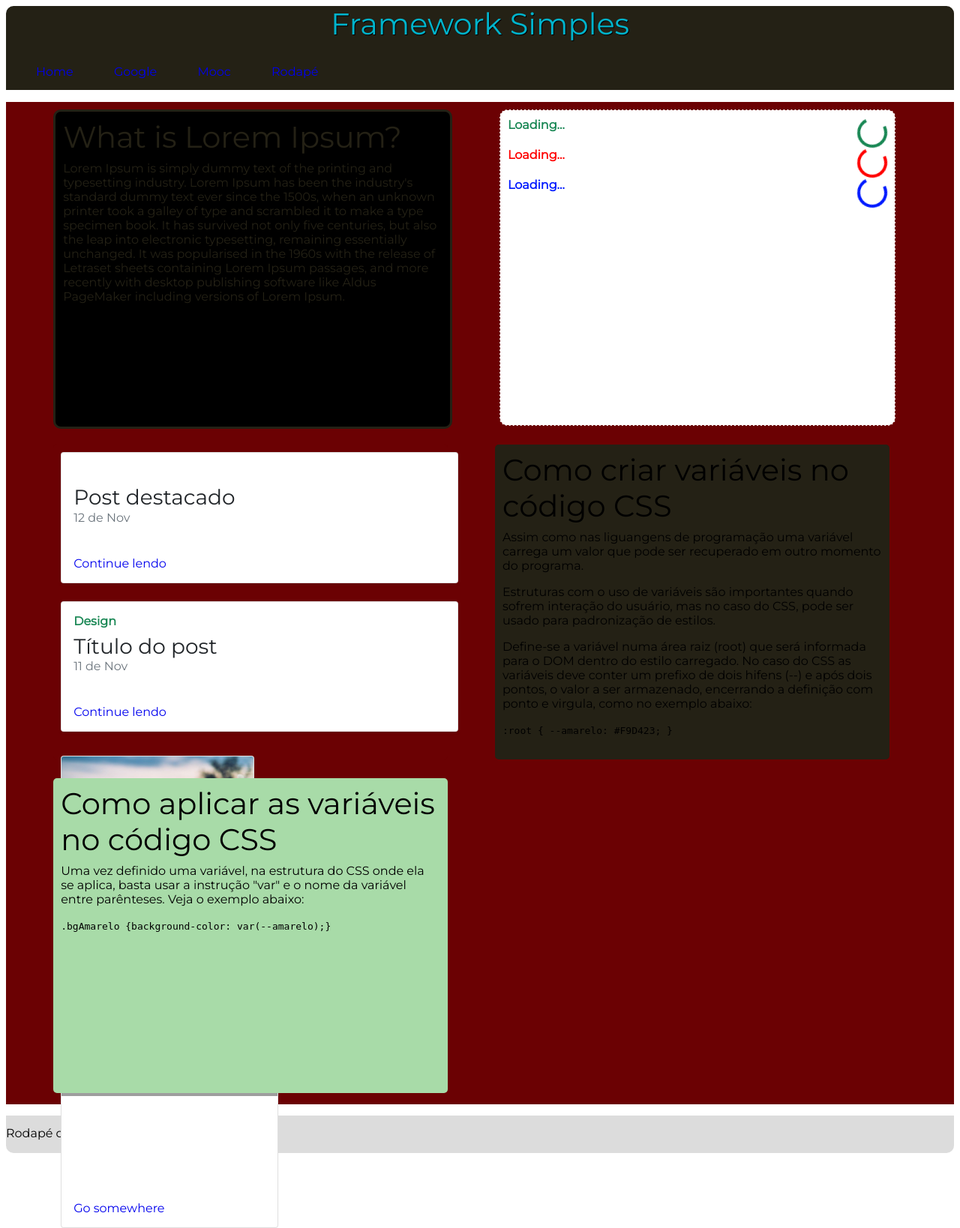
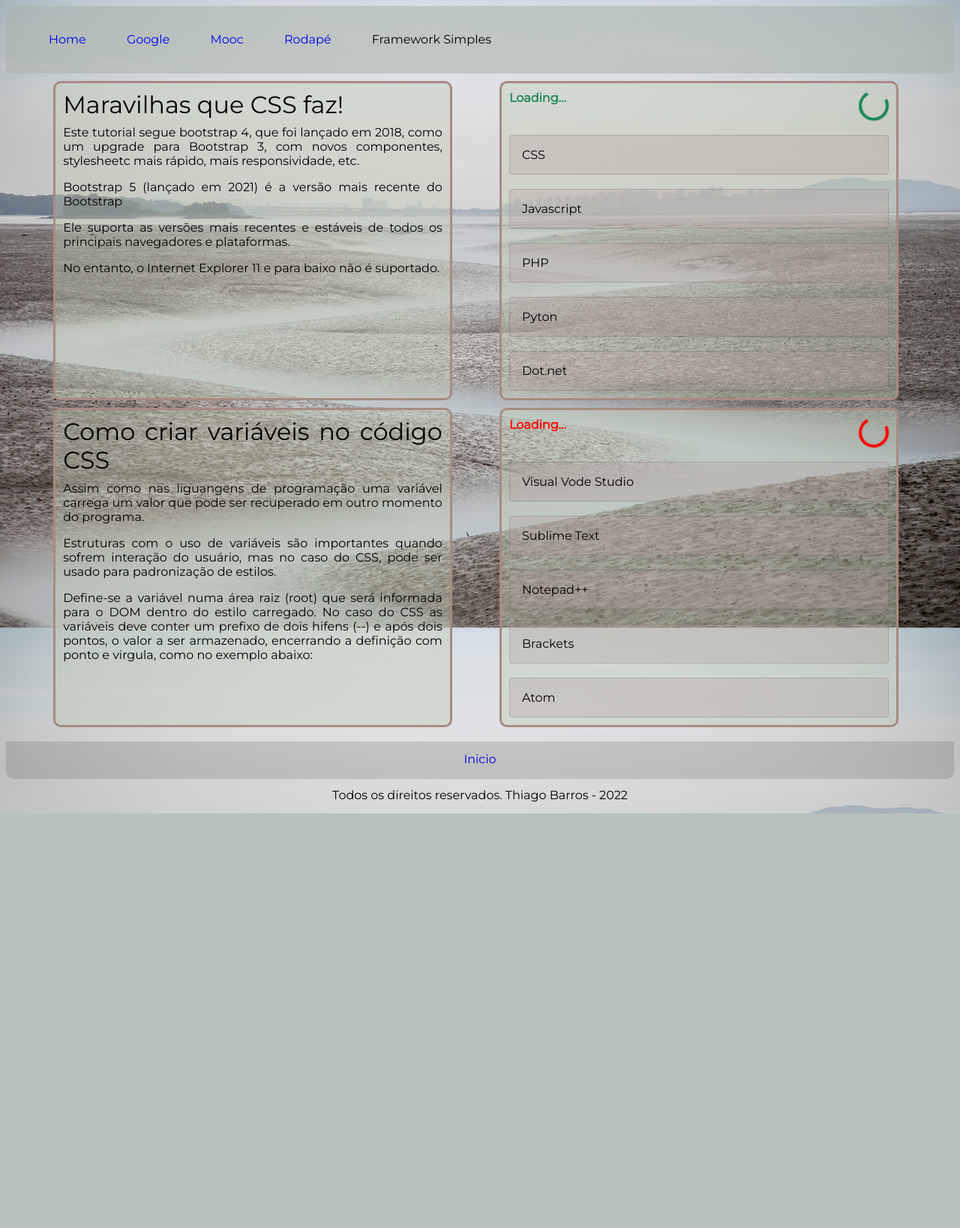
Before and after one commit to tbgbarros/meu_css, a PHP site: page /index2.html in a window 1280 px wide. Shown: the whole page at 75% size. After the commit the page ends 1085 px from the top, so only its background shows below. Run offline with PHP 8.4, Linux system fonts and the light colour scheme; grey boxes are pictures that could not be loaded.

Commit message:
exercicio pronto para entrega

```diff
--- a/css/stile2.css
+++ b/css/stile2.css
@@ -5,16 +5,23 @@
 */
 
 
-:root {
-   --amarelo: #242115;  /* F9D423 EDDE45*/
-   --vermelho: #6B0103; /* ff0000 6B0103 A30006 F03C02 */
-   --verde: #A8DBA8;    /* 00ff00 CFF09E A8DBA8 3B8686 */
-   --azul: #00B4CC;     /* 0000ff 00DFFC 00B4CC 00B4CC */
-   --branco: #ffffff;
+body {
+	font-family: 'Montserrat', sans-serif;
+  height: 100%;
+
 }
 
-html {
-	font-family: 'Montserrat', sans-serif;
+  .parallax {
+        background-image: url("./img/fundo.jpg");
+        height: 100%;
+        background-attachment: fixed;
+        background-position: center;
+        background-repeat: no-repeat;
+        background-size: cover;
+  }
+
+.titleReader {
+  font-weight: bold;
 }
 
 h6, .h6, h5, .h5, h4, .h4, h3, .h3, h2, .h2, h1, .h1 {
@@ -22,6 +29,44 @@ h6, .h6, h5, .h5, h4, .h4, h3, .h3, h2, .h2, h1, .h1 {
   margin-bottom: 0.5rem;
   font-weight: 500;
   line-height: 1.2;
+}
+
+.h1-2 {
+  margin-top: 0.5rem;
+}
+
+div {
+  text-align: justify;
+  text-justify: inter-word;
+}
+
+nav {
+  align-items: center;
+  display: flex;
+  flex-wrap: wrap;
+  padding-left: 0;
+  margin-bottom: 0;
+  list-style: none;
+}
+
+.container,
+.container-fluid,
+.container-xxl,
+.container-xl,
+.container-lg,
+.container-md,
+.container-sm {
+  --bs-gutter-x: 1.5rem;
+  --bs-gutter-y: 0;
+  width: 100%;
+  padding-right: calc(var(--bs-gutter-x) * 0.5);
+  padding-left: calc(var(--bs-gutter-x) * 0.5);
+  margin-right: auto;
+  margin-left: auto;
+}
+
+title{
+  color: #000000;
 }
 
 h1, .h1 {
@@ -92,6 +137,7 @@ header {
 	border-top-right-radius: 10px;
 	border-top-left-radius: 10px;
 	height: 11 0px;
+  padding: 5px;
 }
 
 footer {
@@ -115,24 +161,53 @@ header h1, footer h1 {
 article {
 	margin-top: 10px;
 	width: 40%;
-	border: 1px dashed var(--vermelho);
+	border: 2px dashed var(--vermelho);
 	height: 400px;
 	margin-left: 5%;
 	position: relative;
 	float: left;
 }
 
+.display-1 {
+  font-size: 6rem;
+  font-weight: 300;
+  line-height: 1.2;
+}
+
+.display-2 {
+  font-size: 5.5rem;
+  font-weight: 300;
+  line-height: 1.2;
+}
+
+.display-3 {
+  font-size: 4.5rem;
+  font-weight: 300;
+  line-height: 1.2;
+}
+
+.display-4 {
+  font-size: 3.5rem;
+  font-weight: 300;
+  line-height: 1.2;
+}
+
 a {
     text-decoration: none;
 }
 
-.bgBranco	{background-color: var(--branco);}
-.bgAmarelo  {background-color: var(--amarelo);}
-.bgAzul     {background-color: var(--azul);}
-.bgVermelho {background-color: var(--vermelho);}
-.bgVerde    {background-color: var(--verde);}
-.bgPreto	{background-color: #000000;}
-.bgFalha    {background-image: url(../img/falha.jpg);}
+
+.textCenter {
+  text-align: center;
+}
+
+.textRight {
+  text-align: right;
+}
+
+.textLeft {
+  text-align: left;
+}
 
 .mt-05 		{margin-top: 5px;}
 .mt-10 		{margin-top: 10px;}
@@ -146,12 +221,7 @@ a {
 .pd-10 		{padding: 10px;}
 .pd-15 		{padding: 15px;}
 
-.txtBranco   {color: #ffffff;}
-.txtAmarelo  {color: var(--amarelo);}
-.txtAzul     {color: var(--azul);}
-.txtVermelho {color: var(--vermelho);}
-.txtVerde    {color: var(--verde);}
-.txtPreto	 {color: #000000;}
+
 
 .borda-0   {border: none;}
 .borda-1   {border: solid 1px;}
@@ -161,12 +231,18 @@ a {
 .borda-r5  {border-radius: 5px;}
 .borda-r10 {border-radius: 10px;}
 
-.bordaBranco   {border-color: var(--branco);}
-.bordaAmarelo  {border-color: var(--amarelo);}
-.bordaAzul     {border-color: var(--azul);}
-.bordaVermelho {border-color: var(--vermelho);}
-.bordaVerde    {border-color: var(--verde);}
+.bordaBranco   {border-color: #ffffff;}
+.bordaAmarelo  {border-color: #ffe600;;}
+.bordaAzul     {border-color: #1100ff;;}
+.bordaVermelho {border-color: #ff0000;;}
+.bordaVerde    {border-color: #00ff00;}
 .bordaPreto	   {border-color: #000000;}
+.bordaCustom	   {border-color: #a78b82;}
+
+
+.color1 {background-color: #aab3ab8f;}
+.color2 {background-color: #c4cbb76e;}  /* green with opacity */
+.color3 {background-color: rgba(127, 127, 160, 0.3);}  /* blue with opacity */
 
 @-webkit-keyframes spinner-border {
     to {
@@ -189,6 +265,7 @@ a {
   -webkit-animation: 0.75s linear infinite spinner-border;
   animation: 0.75s linear infinite spinner-border;
 }
+
 
 .text-success {
     color: #198754 !important;
@@ -252,7 +329,7 @@ a {
     flex-direction: column;
     min-width: 0;
     word-wrap: break-word;
-    background-color: #fff;
+    background-color: rgba(180, 156, 156, 0.295);
     background-clip: border-box;
     border: 1px solid rgba(0, 0, 0, 0.125);
     border-radius: 0.25rem;
@@ -275,6 +352,11 @@ a {
   padding: 1rem 1rem;
 }
 
+.card-color {
+  flex: 1 1 auto;
+  padding: 1rem 1rem;
+}
+
 .card-title {
   margin-bottom: 0.5rem;
 }
@@ -285,358 +367,6 @@ a {
 }
 .card-text:last-child {
   margin-bottom: 0;
-}
-
-
-/* comandos flex */
-
-.flex-md-fill {
-    flex: 1 1 auto !important;
-  }
-
-  .flex-md-row {
-    flex-direction: row !important;
-  }
-
-  .flex-md-column {
-    flex-direction: column !important;
-  }
-
-  .flex-md-row-reverse {
-    flex-direction: row-reverse !important;
-  }
-
-  .flex-md-column-reverse {
-    flex-direction: column-reverse !important;
-  }
-
-  .flex-md-grow-0 {
-    flex-grow: 0 !important;
-  }
-
-  .flex-md-grow-1 {
-    flex-grow: 1 !important;
-  }
-
-  .flex-md-shrink-0 {
-    flex-shrink: 0 !important;
-  }
-
-  .flex-md-shrink-1 {
-    flex-shrink: 1 !important;
-  }
-
-  .flex-md-wrap {
-    flex-wrap: wrap !important;
-  }
-
-  .flex-md-nowrap {
-    flex-wrap: nowrap !important;
-  }
-
-  .flex-md-wrap-reverse {
-    flex-wrap: wrap-reverse !important;
-  }
-
-/* fim flex */
-
-
-/* ms css */
-
-.mb-0 {
-  margin-bottom: 0 !important;
-}
-
-.mb-1 {
-  margin-bottom: 0.25rem !important;
-}
-
-.mb-2 {
-  margin-bottom: 0.5rem !important;
-}
-
-.mb-3 {
-  margin-bottom: 1rem !important;
-}
-
-.mb-4 {
-  margin-bottom: 1.5rem !important;
-}
-
-.mb-5 {
-  margin-bottom: 3rem !important;
-}
-
-.mb-auto {
-  margin-bottom: auto !important;
-}
-
-.ms-0 {
-  margin-left: 0 !important;
-}
-
-.ms-1 {
-  margin-left: 0.25rem !important;
-}
-
-.ms-2 {
-  margin-left: 0.5rem !important;
-}
-
-.ms-3 {
-  margin-left: 1rem !important;
-}
-
-.ms-4 {
-  margin-left: 1.5rem !important;
-}
-
-.ms-5 {
-  margin-left: 3rem !important;
-}
-
-.ms-auto {
-  margin-left: auto !important;
-}
-
-/* fim ms css */
-
-/*  shadow css */
-
-.shadow {
-  box-shadow: 0 0.5rem 1rem rgba(0, 0, 0, 0.15) !important;
-}
-
-.shadow-sm {
-  box-shadow: 0 0.125rem 0.25rem rgba(0, 0, 0, 0.075) !important;
-}
-
-.shadow-lg {
-  box-shadow: 0 1rem 3rem rgba(0, 0, 0, 0.175) !important;
-}
-
-.shadow-none {
-  box-shadow: none !important;
-}
-
-.h-auto {
-  height: auto !important;
-}
-
-.d-flex {
-  display: flex !important;
-}
-
-.d-inline-flex {
-  display: inline-flex !important;
-}
-
-.d-none {
-  display: none !important;
-}
-
-.flex-fill {
-  flex: 1 1 auto !important;
-}
-
-.flex-row {
-  flex-direction: row !important;
-}
-
-.flex-column {
-  flex-direction: column !important;
-}
-
-.flex-row-reverse {
-  flex-direction: row-reverse !important;
-}
-
-.flex-column-reverse {
-  flex-direction: column-reverse !important;
-}
-
-
-
-/*
-.imgpac {
-	background-image: url(../img/pac.jpg);
-}
-
-.imgfeliz {
-	background-image: url(../img/feliz.jpg);
-}
-
-.imgsusto {
-	background-image: url(../img/susto.jpg);
-}
-
-.moveimg {
-	float: left;
-	position: relative;
-	display: block;
-	width: 210px;
-	height: 157px;
-	text-indent: -9999px;
-	margin: 20px;
-}
-*/
-
-.d-inline {
-  display: inline !important;
-}
-
-.d-inline-block {
-  display: inline-block !important;
-}
-
-.d-block {
-  display: block !important;
-}
-
-.d-grid {
-  display: grid !important;
-}
-
-.d-table {
-  display: table !important;
-}
-
-.d-table-row {
-  display: table-row !important;
-}
-
-.d-table-cell {
-  display: table-cell !important;
-}
-
-.d-flex {
-  display: flex !important;
-}
-
-.d-inline-flex {
-  display: inline-flex !important;
-}
-
-.d-none {
-  display: none !important;
-}
-
-
-
-.mt-auto {
-  margin-top: auto !important;
-}
-
-.me-0 {
-  margin-right: 0 !important;
-}
-
-.me-1 {
-  margin-right: 0.25rem !important;
-}
-
-.me-2 {
-  margin-right: 0.5rem !important;
-}
-
-.me-3 {
-  margin-right: 1rem !important;
-}
-
-.me-4 {
-  margin-right: 1.5rem !important;
-}
-
-.me-5 {
-  margin-right: 3rem !important;
-}
-
-.me-auto {
-  margin-right: auto !important;
-}
-
-.mb-0 {
-  margin-bottom: 0 !important;
-}
-
-.mb-1 {
-  margin-bottom: 0.25rem !important;
-}
-
-.mb-2 {
-  margin-bottom: 0.5rem !important;
-}
-
-.mb-3 {
-  margin-bottom: 1rem !important;
-}
-
-.mb-4 {
-  margin-bottom: 1.5rem !important;
-}
-
-.mb-5 {
-  margin-bottom: 3rem !important;
-}
-
-.col-md-1 {
-  flex: 0 0 auto;
-  width: 8.33333333%;
-}
-
-.col-md-2 {
-  flex: 0 0 auto;
-  width: 16.66666667%;
-}
-
-.col-md-3 {
-  flex: 0 0 auto;
-  width: 25%;
-}
-
-.col-md-4 {
-  flex: 0 0 auto;
-  width: 33.33333333%;
-}
-
-.col-md-5 {
-  flex: 0 0 auto;
-  width: 41.66666667%;
-}
-
-.col-md-6 {
-  flex: 0 0 auto;
-  width: 50%;
-}
-
-.col-md-7 {
-  flex: 0 0 auto;
-  width: 58.33333333%;
-}
-
-.col-md-8 {
-  flex: 0 0 auto;
-  width: 66.66666667%;
-}
-
-.col-md-9 {
-  flex: 0 0 auto;
-  width: 75%;
-}
-
-.col-md-10 {
-  flex: 0 0 auto;
-  width: 83.33333333%;
-}
-
-.col-md-11 {
-  flex: 0 0 auto;
-  width: 91.66666667%;
-}
-
-.col-md-12 {
-  flex: 0 0 auto;
-  width: 100%;
 }
 
 
@@ -657,7 +387,3 @@ a {
   padding-left: calc(var(--bs-gutter-x) * .5);
   margin-top: var(--bs-gutter-y);
 }
-
-.moveimg:hover {
-	background-position: -210px;
-}
--- a/index2.html
+++ b/index2.html
@@ -1,103 +1,76 @@
-<!DOCTYPE html>
-<html>
+<!DOCTYPE html >
+
+
+<html lang="pt">
 <head>
 	<title>Nosso Frame Work</title>
+	<meta charset="UTF-8">
+    <meta http-equiv="X-UA-Compatible" content="IE=edge">
+    <meta name="viewport" content="width=device-width, initial-scale=1.0">
 	<link rel="stylesheet" type="text/css" href="./css/stile2.css">
 </head>
-<body>
+<body class="parallax">
+	<header  id="inicio" class="color1">
+		<nav class="navbar navbar-expand-sm bg-light">
 
-	<header id="home" class="bgAmarelo txtAzul">
-		<h1>Framework Simples</h1>
-		<nav>
-			<ul>
-				<li><a href="#home">Home</a></li>
-				<li><a href="https://www.google.com" target="_blank">Google</a></li>
-				<li><a href="https://mooc.cps.sp.gov.br" target="_blank">Mooc</a></li>
-				<li><a href="#rodape">Rodapé</a></li>
-			</ul>
-		</nav>
+			<div class="container-fluid">
+			  <ul class="navbar-nav">
+				<li class="nav-item">
+				  <a  class="nav-link" href="#">Home</a>
+				</li>
+				<li class="nav-item">
+				  <a class="nav-link" href="https://www.google.com">Google</a>
+				</li>
+				<li class="nav-item">
+				  <a class="nav-link" href="https://mooc.cps.sp.gov.br">Mooc</a>
+				</li>
+				<li class="nav-item">
+					<a class="nav-link" href="#rodape">Rodapé</a>
+				</li>
+				<a class="">Framework Simples</a>
+			  </ul>
+			</div>
+
+		  </nav>
 	</header>
 
-	<div id="content" class="bgVermelho mb-15">
-		<article class="bgPreto txtAmarelo borda-3 borda-r10 bordaAmarelo pd-10">
-			<h1>What is Lorem Ipsum?</h1>
-			<p>
-				Lorem Ipsum is simply dummy text of the printing and typesetting industry. Lorem Ipsum has been the industry's standard dummy text ever since the 1500s, when an unknown printer took a galley of type and scrambled it to make a type specimen book. It has survived not only five centuries, but also the leap into electronic typesetting, remaining essentially unchanged. It was popularised in the 1960s with the release of Letraset sheets containing Lorem Ipsum passages, and more recently with desktop publishing software like Aldus PageMaker including versions of Lorem Ipsum.
+	<div class=" mb-15">
+		<article class="bordaCustom color2 borda-3 borda-r10 pd-10">
+			<h2 class="">Maravilhas que CSS faz!</h2>
+			<p>Este tutorial segue bootstrap 4, que foi lançado em 2018, como um upgrade para Bootstrap 3, com novos componentes, stylesheetc mais rápido, mais responsividade, etc.
+			<p>Bootstrap 5 (lançado em 2021) é a versão mais recente do Bootstrap</p>
+			<p>Ele suporta as versões mais recentes e estáveis de todos os principais navegadores e plataformas.</p>
+			<p>No entanto, o Internet Explorer 11 e para baixo não é suportado.</p>
 			</p>
 		</article>
 
-		<article class="bgBranco borda-r10 mb-15 pd-10">
+		<article class="bordaCustom color2 borda-3 borda-r10 pd-10">
             <div class="d-flex align-items-center text-success">
-                <strong>Loading...</strong>
-                <div class="spinner-border ms-auto" role="status" aria-hidden="true"></div>
-            </div>
-
-            <div class="d-flex align-items-center text-danger">
-                <strong>Loading...</strong>
-                <div class="spinner-border ms-auto" role="status" aria-hidden="true"></div>
-            </div>
-
-            <div class="d-flex align-items-center text-azul">
-                <strong>Loading...</strong>
-                <div class="spinner-border ms-auto" role="status" aria-hidden="true"></div>
-            </div>
-
+                <strong class="center">Loading...</strong>
+            <div class="spinner-border ms-auto" role="status" aria-hidden="true"></div>
+            </div><br>
+			<div class="">
+				<div class="card">
+					<div class="card-body ">CSS</div>
+				  </div><br>
+				  <div class="card">
+					<div class="card-body">Javascript</div>
+				  </div><br>
+				  <div class="card">
+					<div class="card-body">PHP</div>
+				  </div><br>
+				  <div class="card">
+					<div class="card-body">Pyton</div>
+				  </div><br>
+				  <div class="card">
+					<div class="card-body">Dot.net</div>
+				  </div><br>
+			</div>
 		</article>
-		<article class="bgVermelho txtBranco borda-0 borda-r5 pd-10">
-
-			<div class="row mb-2">
-				<div class="col-md-6">
-				  <div class="card flex-md-row mb-4 shadow-sm h-md-250">
-					<div class="card-body d-flex flex-column align-items-start">
-					  <strong class="d-inline-block mb-2 text-primary">Mundo</strong>
-					  <h3 class="mb-0">
-						<a class="text-dark" href="#">Post destacado</a>
-					  </h3>
-					  <div class="mb-1 text-muted">12 de Nov</div>
-					  <p class="card-text mb-auto">Este é um card maior com suporte à texto, em baixo, como uma introdução mais natural ao conteúdo adicional.</p>
-					  <a href="#">Continue lendo</a>
-					</div>
-					<img class="card-img-right flex-auto d-none d-lg-block" data-src="holder.js/200x250?theme=thumb" alt="Card image cap">
-				  </div>
-				</div>
-				<div class="col-md-6">
-				  <div class="card flex-md-row mb-4 shadow-sm h-md-250">
-					<div class="card-body d-flex flex-column align-items-start">
-					  <strong class="d-inline-block mb-2 text-success">Design</strong>
-					  <h3 class="mb-0">
-						<a class="text-dark" href="#">Título do post</a>
-					  </h3>
-					  <div class="mb-1 text-muted">11 de Nov</div>
-					  <p class="card-text mb-auto">Este é um card maior com suporte à texto em baixo, como uma introdução mais natural ao conteúdo adicional.</p>
-					  <a href="#">Continue lendo</a>
-					</div>
-					<img class="card-img-right flex-auto d-none d-lg-block" data-src="holder.js/200x250?theme=thumb" alt="Card image cap">
-				  </div>
-				</div>
-			  </div>
 
 
-            <div class="card" style="width: 16rem;">
-                <img src="./img/card1.jpg" class="card-img-top" alt="...">
-                <div class="card-body">
-                  <h5 class="card-title">Cartao</h5>
-                  <!--<p class="card-text">Some quick example text to build on the card title and make up the bulk of the card's content.</p>
-                  <a href="#" class=""></a> -->
-                </div>
-            </div>
-
-            <div class="card" style="width: 18rem;">
-                <img src="..." class="card-img-top" alt="...">
-                <div class="card-body">
-                  <h5 class="card-title">Card title</h5>
-                  <p class="card-text">Some quick example text to build on the card title and make up the bulk of the card's content.</p>
-                  <a href="#" class="btn btn-primary">Go somewhere</a>
-                </div>
-            </div>
-		</article>
-
-		<article class="bgAmarelo txtPreto borda-0 borda-r5 pd-10 mb-15">
-			<h1>Como criar variáveis no código CSS</h1>
+	<article class="bordaCustom color2 borda-3 borda-r10 pd-10">
+			<h2>Como criar variáveis no código CSS</h2>
 			<p>
 				Assim como nas liguangens de programação uma variável carrega um valor que pode ser recuperado em outro momento do programa.
 			</p>
@@ -107,27 +80,39 @@
 			<p>
 				Define-se a variável numa área raiz (root) que será informada para o DOM dentro do estilo carregado. No caso do CSS as variáveis deve conter um prefixo de dois hifens (--) e após dois pontos, o valor a ser armazenado, encerrando a definição com ponto e virgula, como no exemplo abaixo:
 			</p>
-			<code>
-				:root {
-					--amarelo: #F9D423;
-				 }
-			</code>
 		</article>
-		<article class="bgVerde txtPreto borda-0 borda-r5 pd-10 mb-15">
-			<h1>Como aplicar as variáveis no código CSS</h1>
-			<p>
-				Uma vez definido uma variável, na estrutura do CSS onde ela se aplica, basta usar a instrução "var" e o nome da variável entre parênteses. Veja o exemplo abaixo:
-			</p>
-			<code>
-				.bgAmarelo  {background-color: var(--amarelo);}
-			</code>
+
+		<article class="bordaCustom color2 borda-3 borda-r10 pd-10">
+            <div class="d-flex align-items-center text-danger">
+                <strong class="center">Loading...</strong>
+            <div class="spinner-border ms-auto" role="status" aria-hidden="true"></div>
+            </div><br>
+			<div class="">
+				<div class="card">
+					<div class="card-body ">Visual Vode Studio</div>
+				  </div><br>
+				  <div class="card">
+					<div class="card-body">Sublime Text</div>
+				  </div><br>
+				  <div class="card">
+					<div class="card-body">Notepad++</div>
+				  </div><br>
+				  <div class="card">
+					<div class="card-body">Brackets</div>
+				  </div><br>
+				  <div class="card">
+					<div class="card-body">Atom</div>
+				  </div><br>
+			</div>
 		</article>
+
 	</div>
 
 	<br clear="all">
-
-	<footer id="rodape">
-		<p>Rodapé do trabalho</p>
+	<br>
+	<footer id="rodape" class="textCenter">
+		<a href="#inicio">Inicio</a>
+		<p> Todos os direitos reservados. Thiago Barros - 2022</p>
 	</footer>
 
 </body>
```
Also changed, not shown: css/img/1-square.svg (renamed from img/1-square.svg), css/img/2-square.svg (renamed from img/2-square.svg), css/img/3-square.svg (renamed from img/3-square.svg), css/img/card1.jpg (renamed from img/card1.jpg), css/img/fundo.jpg (renamed from img/bp.jpg).
